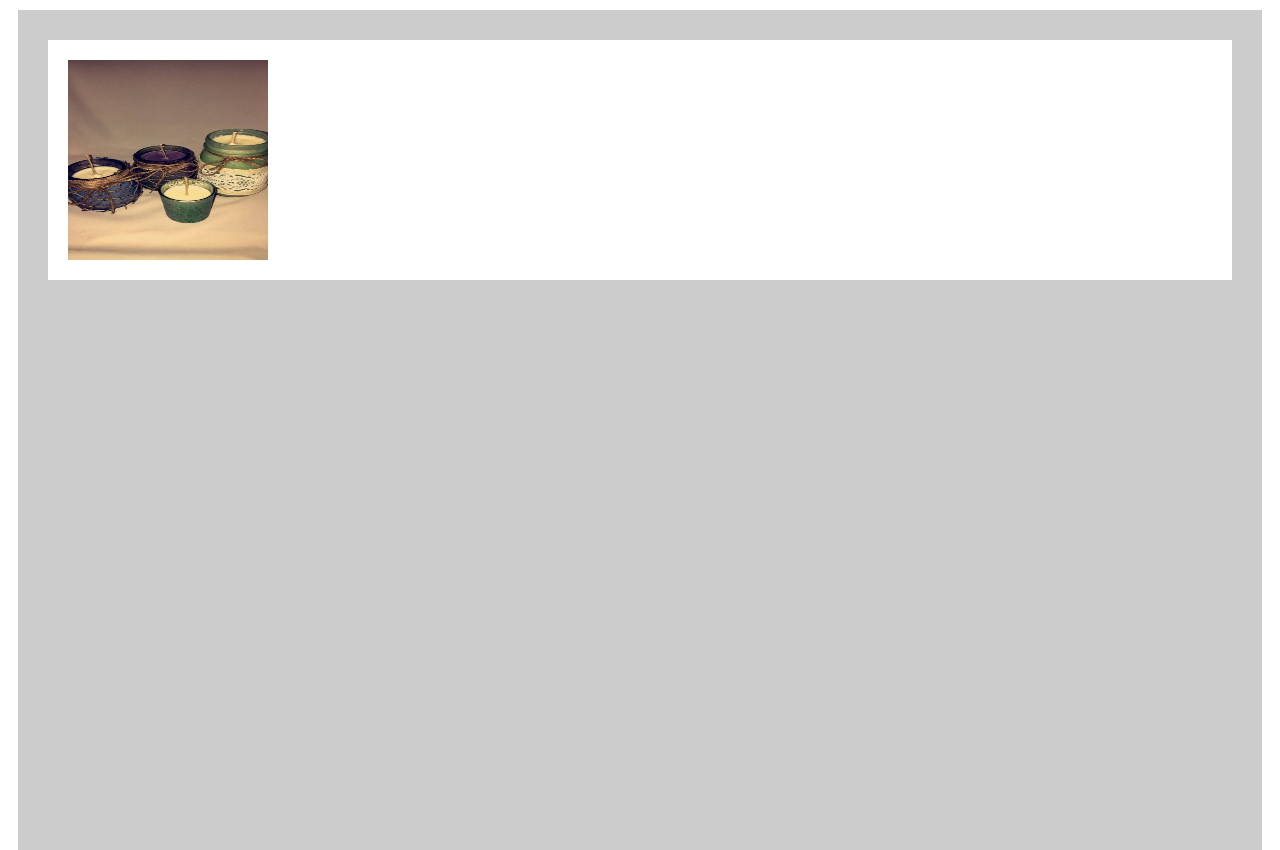
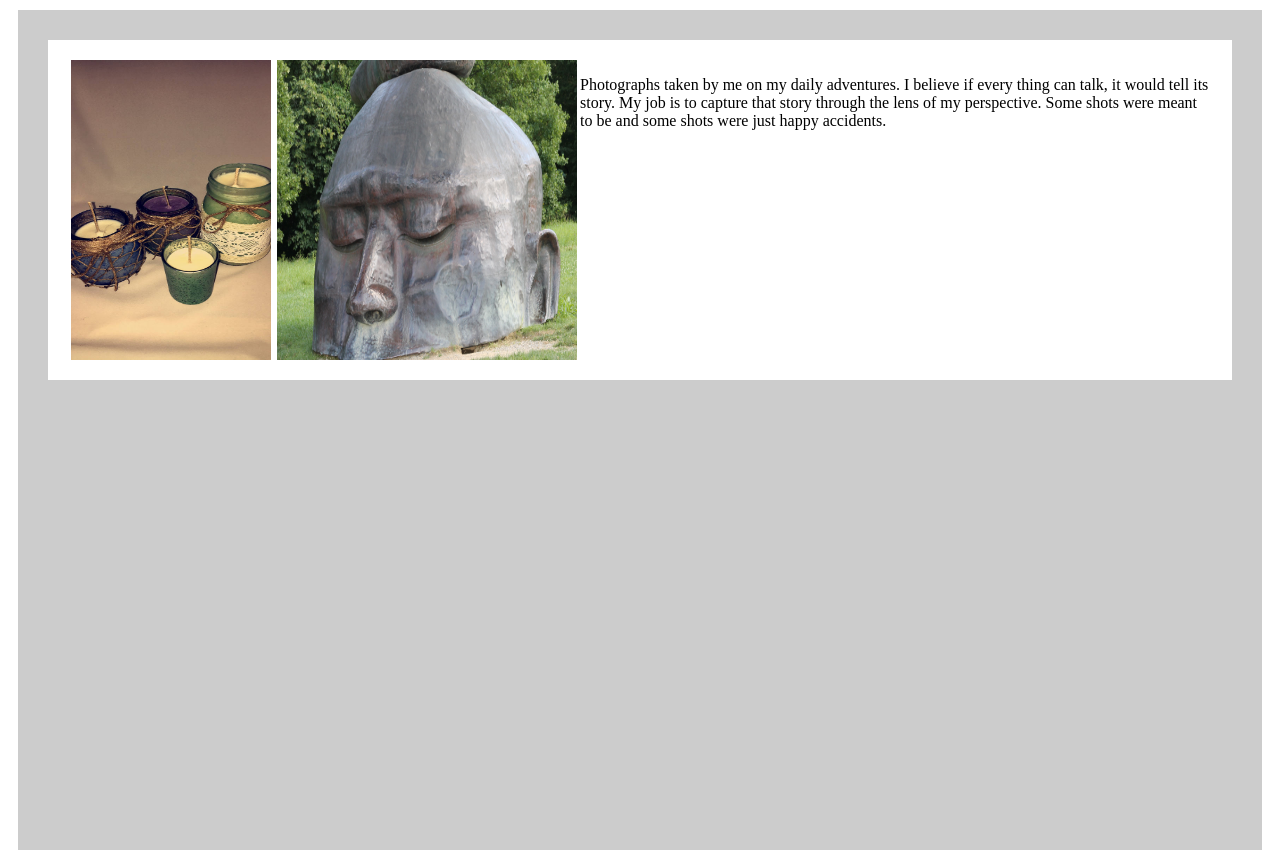
Before and after one commit to yosayon/yosas-photography, a plain HTML site: page index.html in a window 1280 px wide. Drawn offline with Linux system fonts and the light colour scheme.

Commit message:
added paragraph to describe two pictures

```diff
--- a/index.html
+++ b/index.html
@@ -11,8 +11,16 @@
   <body>
     <section>
         <div class="photos clearfix">
-          <img src="images/candles.jpg" id="candles">
+          <img src="images/candles.jpg" id="candles" alt="candles">
+          <img src="images/storm-king.jpg" id="storm-king-pic" alt="Storm King">
+          <p>
+            Photographs taken by me on my daily adventures. I believe if every thing
+            can talk, it would tell its story. My job is to capture that story through
+            the lens of my perspective. Some shots were meant to be and some shots
+            were just happy accidents.
+          </p>
         </div>
+
     </section>
 
 
--- a/layout.css
+++ b/layout.css
@@ -25,7 +25,17 @@ div{
 }
 
 #candles{
-  height: 200px;
+  height: 300px;
   width: 200px;
   float: left;
 }
+
+#storm-king-pic{
+  height: 300px;
+  width: 300px;
+  float: left;
+}
+
+img{
+  margin: 0 3px;
+}
```
Also changed, not shown: images/storm-king.jpg (added).
